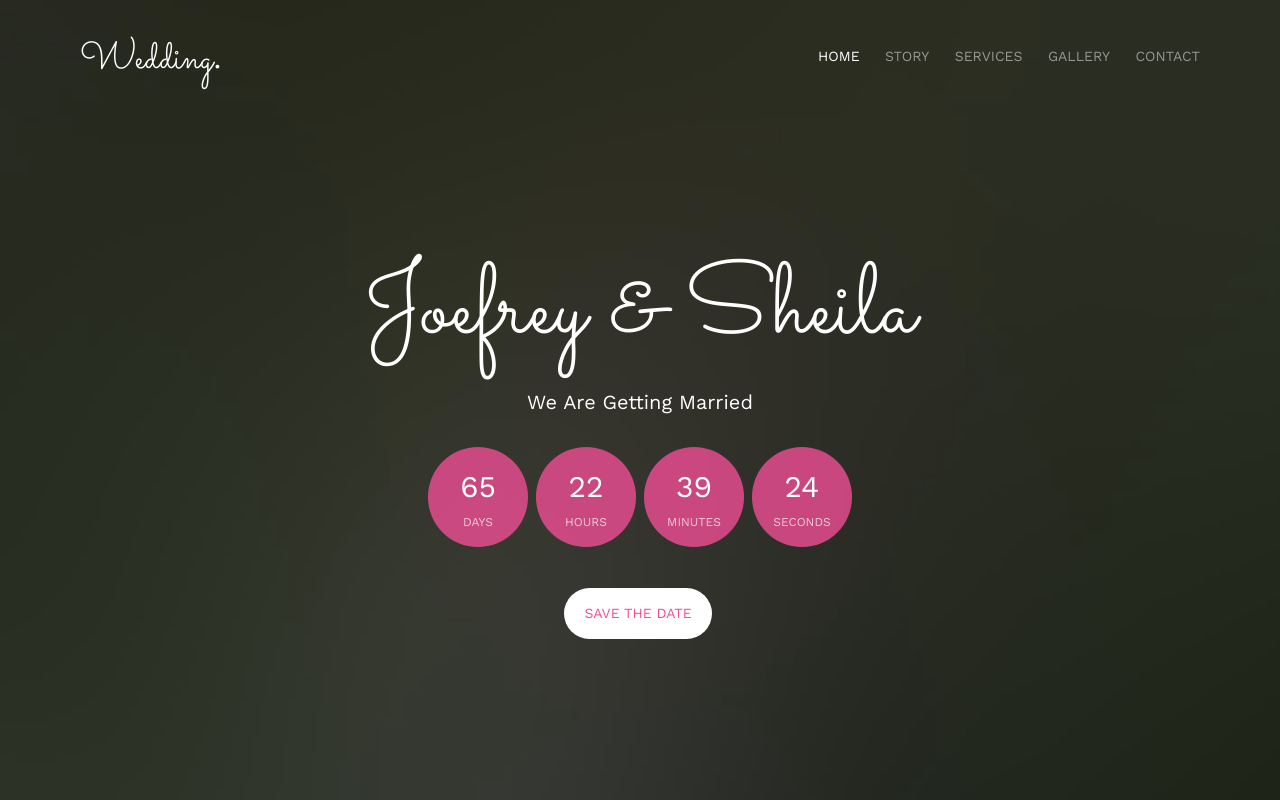
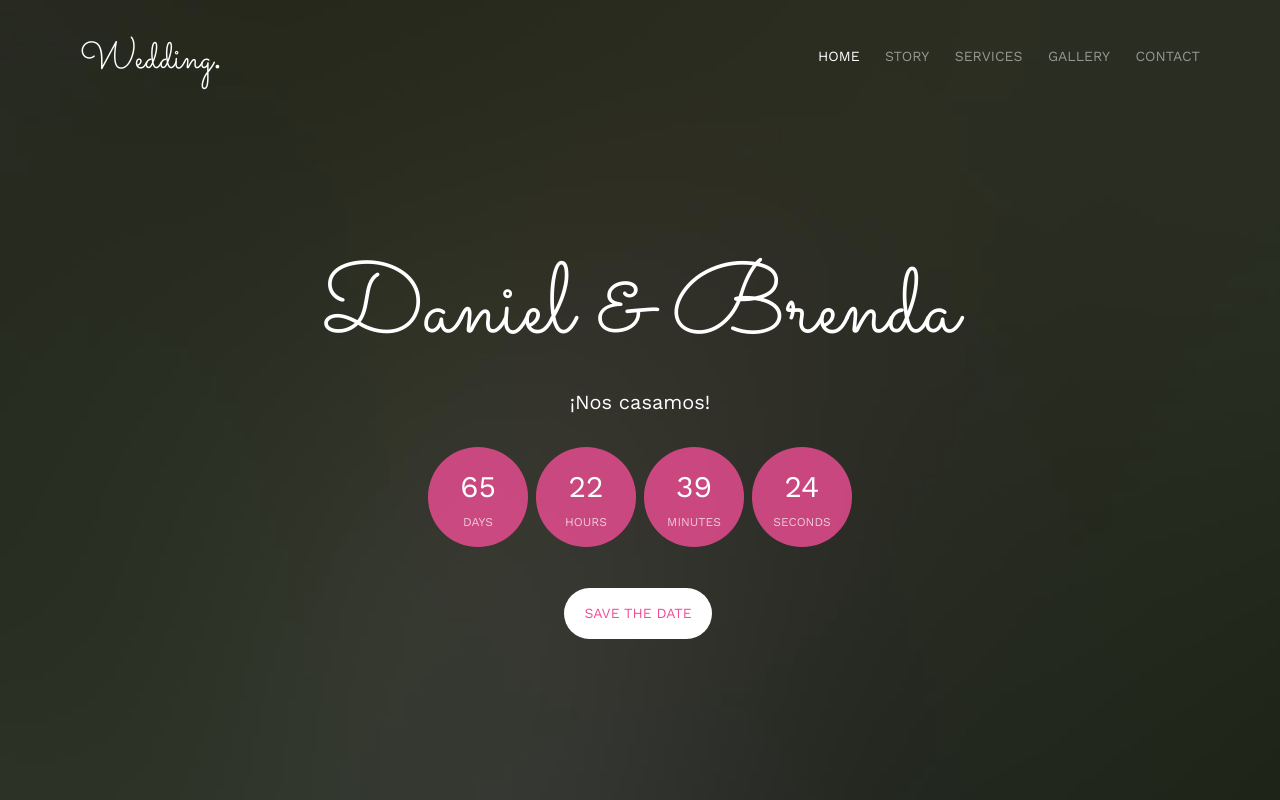
Before and after one commit to prietodaniel/prietodaniel.github.io, a plain HTML site: page index.html in a window 1280 px wide. Shown: the top 800 px of the page. Drawn offline with nearby package versions, Linux system fonts and the light colour scheme; files whose address does not match are found by name.

Commit message:
Update index.html

```diff
--- a/index.html
+++ b/index.html
@@ -113,8 +113,8 @@
 				<div class="col-md-8 col-md-offset-2 text-center">
 					<div class="display-t">
 						<div class="display-tc animate-box" data-animate-effect="fadeIn">
-							<h1>Joefrey &amp; Sheila</h1>
-							<h2>We Are Getting Married</h2>
+							<h1>Daniel &amp; Brenda</h1>
+							<h2>¡Nos casamos!</h2>
 							<div class="simply-countdown simply-countdown-one"></div>
 							<p><a href="#" class="btn btn-default btn-sm">Save the date</a></p>
 						</div>
```
